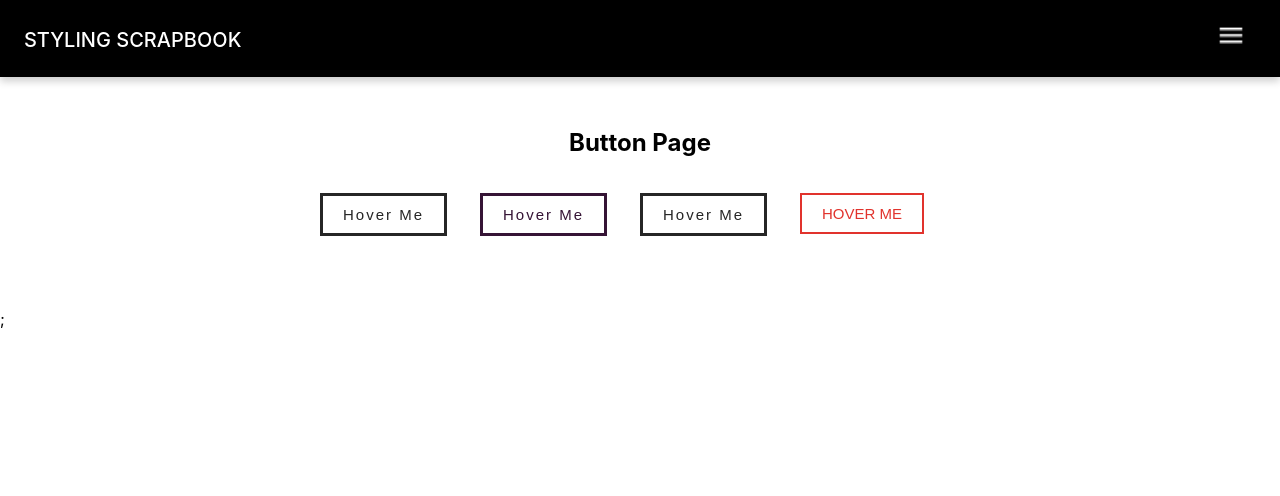
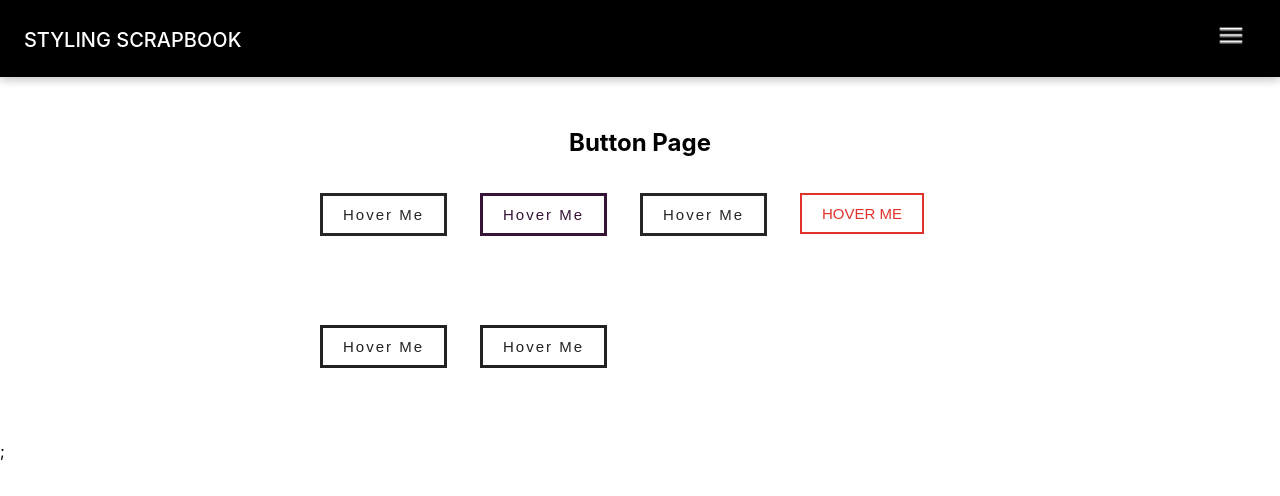
Before and after one commit to sleeplesseditor/StylingScrapbook, a React (Create React App) app: page / in a window 1280 px wide. Shown: the top 496 px of the page. Built offline with nearby package versions, Linux system fonts and the light colour scheme.

Commit message:
Additional button hover effects added

```diff
--- a/src/pages/ButtonPage/ButtonPage.jsx
+++ b/src/pages/ButtonPage/ButtonPage.jsx
@@ -20,6 +20,14 @@ function ButtonPage() {
             <a href="" className="button-hover-4">Hover Me</a>
           </div>
         </div>
+        <div className="button-container">
+          <div className="button-container-frame">
+            <a href="" className="button-hover-5">Hover Me</a>
+          </div>
+          <div className="button-container-frame">
+            <a href="" className="button-hover-6">Hover Me</a>
+          </div>
+        </div>
     </div>
   );
 }
--- a/src/pages/ButtonPage/ButtonPage.scss
+++ b/src/pages/ButtonPage/ButtonPage.scss
@@ -144,7 +144,76 @@
   &:hover {
     font-weight: 900;
     letter-spacing: 5px;
-    padding: 10px 20px;
+    padding: 10px 10px;
     border: 5px solid #E1332D;
   }
 }
+
+.button-hover-5 {
+	text-decoration: none;
+	color: #222;
+	font-family: sans-serif;
+  font-size: 15px;
+  letter-spacing: 2px;
+	border: 3px solid #222;
+  padding: 10px 20px;
+  position: absolute;
+  transition: all 1s;
+  cursor: pointer;
+  overflow: hidden;
+
+  &:before {
+    content: 'CONFIRM';
+    color:#ffffff;
+    position: absolute;
+    left: 0;
+    top: 0;
+    height: 100%;
+    width: 100%;
+    background-color: #F44336;
+    transform: translateY(-100%);
+    transition: all 1s;
+    display: flex;
+    align-items: center;
+    justify-content: center;
+  }
+
+  &:hover:before {
+    transform: translateY(0);
+  }
+}
+
+.button-hover-6 {
+	text-decoration: none;
+	color: #222;
+	font-family: sans-serif;
+  font-size: 15px;
+  letter-spacing: 2px;
+	border: 3px solid #222;
+  padding: 10px 20px;
+  position: absolute;
+  transition: all 0.5s;
+  cursor: pointer;
+  overflow: hidden;
+
+  &:hover {
+    background-color: #F44336;
+    color:#ffffff;
+  }
+
+  &:before {
+    content: '';
+    background-color: white;
+    position: absolute;
+    left: 0;
+    top: 0;
+    height: 50px;
+    width: 100%;
+    transform: translateX(-100%) rotate(45deg);
+    transition: all 0.5s;
+  }
+
+  &:hover:before {
+    transform: translateX(100%) rotate(45deg);
+  }
+}
```
